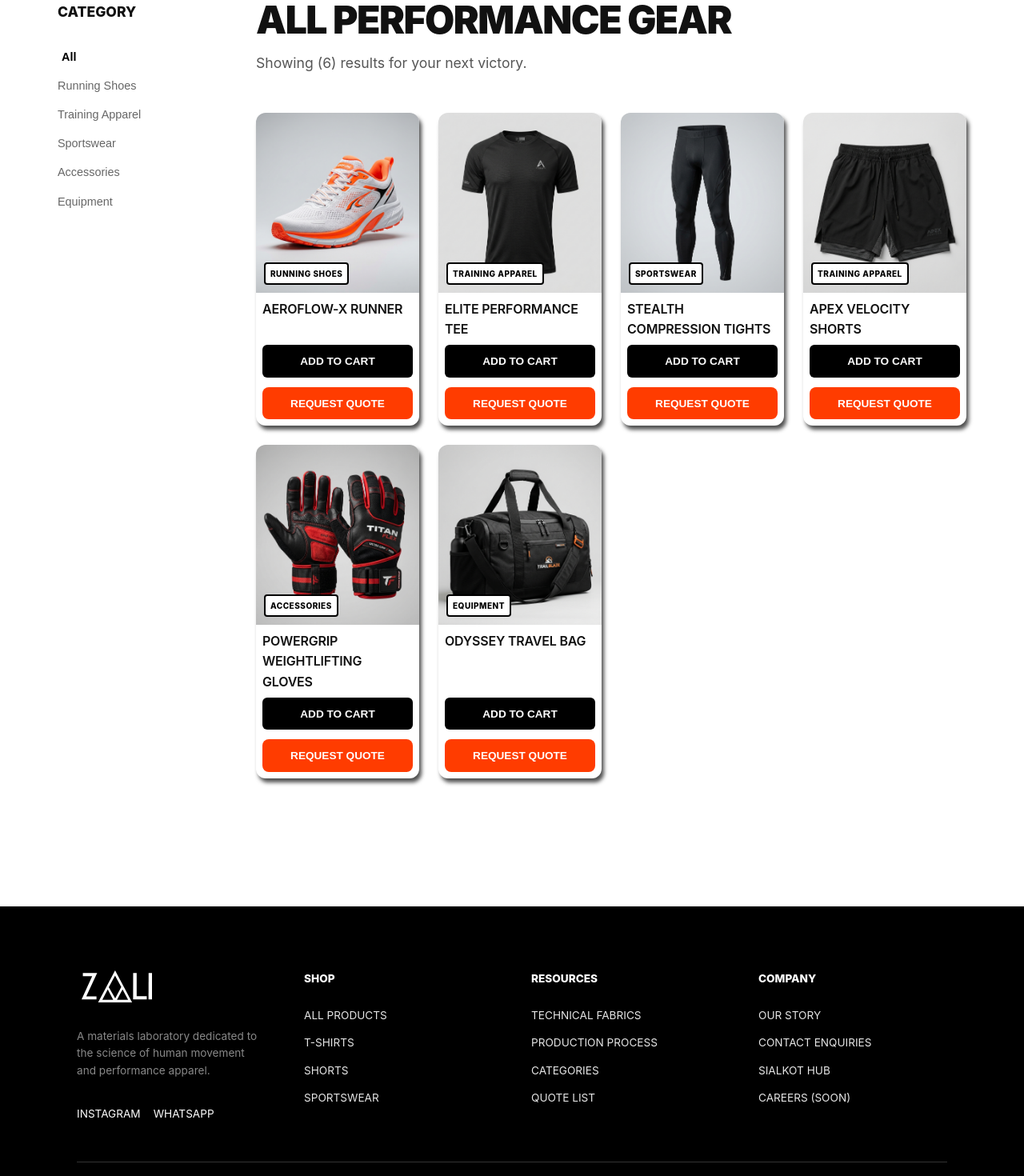
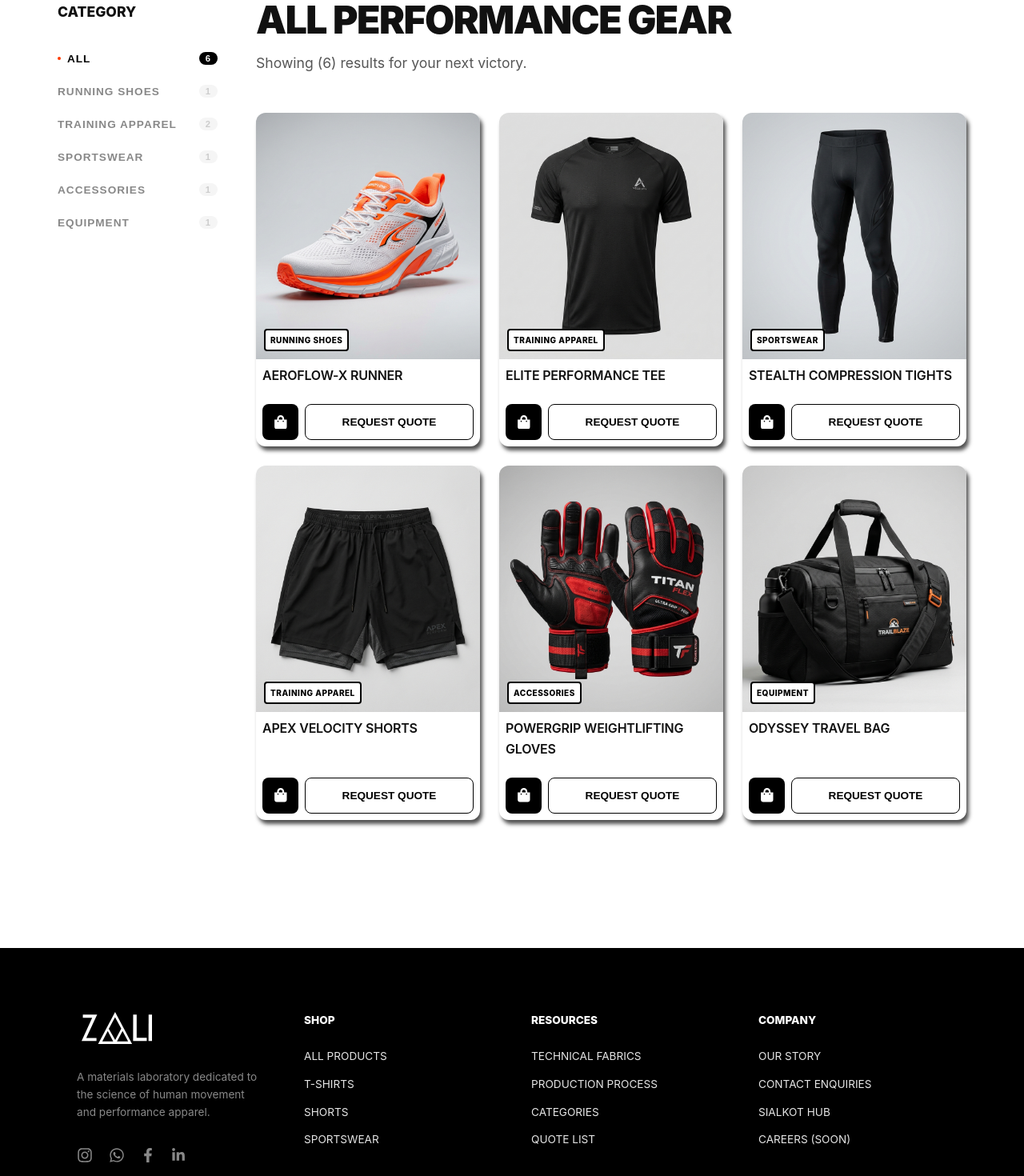
Before and after one commit to SamraanAhmed/zaliindustry, a Next.js app: page /products in a window 1280 px wide. Shown: the part 180-1650 px from the top of the page at 80% size. Built offline with nearby package versions, Linux system fonts and the light colour scheme.

Commit message:
feat: add responsive product slider, footer component, and contact page layout with associated styles

```diff
--- a/components/Footer.js
+++ b/components/Footer.js
@@ -1,5 +1,6 @@
 import Image from 'next/image';
 import Link from 'next/link';
+import { FaInstagram, FaWhatsapp, FaFacebookF, FaLinkedinIn } from 'react-icons/fa';
 
 const Footer = () => {
     return (
@@ -17,10 +18,19 @@ const Footer = () => {
           <p style={{ fontSize: '0.85rem', color: '#888', marginBottom: '2rem', maxWidth: '280px' }}>
             A materials laboratory dedicated to the science of human movement and performance apparel.
           </p>
-          <div style={{ display: 'flex', gap: '1rem' }}>
-             {/* Social items would go here but I'll skip icons for time if needed, using text */}
-             <a href="#" style={{ color: '#fff', fontSize: '0.85rem', textDecoration: 'none' }}>INSTAGRAM</a>
-             <a href="#" style={{ color: '#fff', fontSize: '0.85rem', textDecoration: 'none' }}>WHATSAPP</a>
+          <div className="footer-socials" style={{ display: 'flex', gap: '1.25rem' }}>
+             <a href="#" className="social-icon-link" aria-label="Instagram">
+               <FaInstagram size={20} />
+             </a>
+             <a href="#" className="social-icon-link" aria-label="WhatsApp">
+               <FaWhatsapp size={20} />
+             </a>
+             <a href="#" className="social-icon-link" aria-label="Facebook">
+               <FaFacebookF size={18} />
+             </a>
+             <a href="#" className="social-icon-link" aria-label="LinkedIn">
+               <FaLinkedinIn size={18} />
+             </a>
           </div>
         </div>
 
--- a/components/HeroProductSlider.js
+++ b/components/HeroProductSlider.js
@@ -46,7 +46,7 @@ const PANELS = [
 
 /* ─── Desktop: Expandable Accordion ─────────────────────── */
 function DesktopAccordion() {
-  const [activeIndex, setActiveIndex] = useState(0);
+  const [activeIndex, setActiveIndex] = useState(2);
 
   return (
     <div className="expand-panels-root">
@@ -62,7 +62,6 @@ function DesktopAccordion() {
             <img src={panel.image} alt={panel.name} className="expand-panel__img" />
             <div className="expand-panel__overlay" />
           </div>
-          <span className="expand-panel__num">{panel.label}</span>
           <div className="expand-panel__content">
             <span className="expand-panel__tag">{panel.tag}</span>
             <h3 className="expand-panel__name">{panel.name}</h3>
--- a/components/ProductCard.js
+++ b/components/ProductCard.js
@@ -1,6 +1,7 @@
 import Link from 'next/link';
 import { useState } from 'react';
 import { useQuote } from '../context/QuoteContext';
+import { FaShoppingBag } from 'react-icons/fa';
 import ProductQuoteModal from './ProductQuoteModal';
 
 const ProductCard = ({ product }) => {
@@ -31,28 +32,45 @@ const ProductCard = ({ product }) => {
         </Link>
         <div className="product-info">
           <h3 className="product-title">{product.name}</h3>
-          <div className="product-actions" style={{ display: 'flex', flexDirection: 'column', gap: '0.75rem', width: '100%' }}>
+          <div className="product-actions" style={{ display: 'flex', flexDirection: 'row', gap: '0.5rem', width: '100%', marginTop: 'auto', paddingTop: '1rem' }}>
             <button
               className={`add-btn ${isAdded ? 'added' : ''}`}
               onClick={handleAdd}
-              style={{ padding: '0.8rem', fontSize: '0.85rem' }}
+              style={{
+                flex: '0 0 auto',
+                width: '45px',
+                height: '45px',
+                display: 'flex',
+                alignItems: 'center',
+                justifyContent: 'center',
+                padding: '0',
+                borderRadius: '8px',
+                background: isAdded ? '#444' : '#000',
+                color: '#fff',
+                fontSize: '1.1rem'
+              }}
+              title={isAdded ? 'Added to Cart' : 'Add to Cart'}
             >
-              {isAdded ? 'Already in Cart' : 'Add to Cart'}
+              <FaShoppingBag />
             </button>
             <button
               className="request-quote-btn"
               onClick={handleOpenQuote}
               style={{
-                width: '100%',
-                padding: '0.8rem',
+                flex: '1',
+                height: '45px',
+                padding: '0 1rem',
                 borderRadius: '8px',
-                background: '#ff3c00',
-                color: '#fff',
-                fontWeight: '900',
-                border: 'none',
+                background: '#fff',
+                color: '#000',
+                fontWeight: '800',
+                border: '1px solid #000',
                 cursor: 'pointer',
                 fontSize: '0.85rem',
-                textTransform: 'uppercase'
+                textTransform: 'uppercase',
+                display: 'flex',
+                alignItems: 'center',
+                justifyContent: 'center'
               }}
             >
               Request Quote
--- a/pages/products.js
+++ b/pages/products.js
@@ -9,8 +9,12 @@ const ProductsPage = () => {
   const [selectedCategory, setSelectedCategory] = useState('All');
   const [filteredProducts, setFilteredProducts] = useState(products);
 
-  // Get unique categories
+  // Get unique categories and counts
   const categories = ['All', ...new Set(products.map(p => p.category))];
+  const categoryCounts = categories.reduce((acc, cat) => {
+    acc[cat] = cat === 'All' ? products.length : products.filter(p => p.category === cat).length;
+    return acc;
+  }, {});
 
   useEffect(() => {
     if (selectedCategory === 'All') {
@@ -40,7 +44,8 @@ const ProductsPage = () => {
                   className={`filter-btn ${selectedCategory === cat ? 'active' : ''}`}
                   onClick={() => setSelectedCategory(cat)}
                 >
-                  {cat}
+                  <span className="filter-label">{cat}</span>
+                  <span className="filter-count">{categoryCounts[cat]}</span>
                 </button>
               </li>
             ))}
--- a/styles/contact.css
+++ b/styles/contact.css
@@ -1,5 +1,4 @@
 .contact-page {
-  padding-top: 10rem;
   padding-bottom: 8rem;
   background: #fff;
 }
@@ -56,14 +55,13 @@
 .c-icon-circle {
   width: 60px;
   height: 60px;
-  background: #000;
-  color: #fff;
   border-radius: 50%;
   display: flex;
   align-items: center;
   justify-content: center;
   font-size: 1.5rem;
   margin-bottom: 0.5rem;
+  transition: all 0.3s;
 }
 
 .contact-card-box h3 {
@@ -141,7 +139,25 @@
 
 @media (max-width: 1024px) {
   .contact-grid-main {
-    grid-template-columns: 1fr;
+    grid-template-columns: repeat(3, 1fr);
+    gap: 0.75rem;
+    margin-bottom: 4rem;
+  }
+  .contact-card-box {
+    padding: 1.5rem 0.5rem;
+    gap: 1rem;
+  }
+  .c-icon-circle {
+    width: 60px;
+    height: 60px;
+    font-size: 1.5rem;
+  }
+  .contact-card-box h3 {
+    font-size: 0.8rem;
+    letter-spacing: 0;
+  }
+  .contact-card-box p {
+    display: none;
   }
   .factory-location-section {
     grid-template-columns: 1fr;
--- a/styles/footer.css
+++ b/styles/footer.css
@@ -28,6 +28,19 @@
 
 .footer-col ul li:hover {
   color: var(--secondary-color);
+}
+
+.social-icon-link {
+  color: #888;
+  transition: all 0.3s ease;
+  display: flex;
+  align-items: center;
+  justify-content: center;
+}
+
+.social-icon-link:hover {
+  color: #fff;
+  transform: translateY(-3px);
 }
 
 .footer-bottom {
--- a/styles/navbar.css
+++ b/styles/navbar.css
@@ -314,7 +314,7 @@
     height: 85px;
     border-radius: 10px;
     box-shadow:1px 1px 8px 1px rgba(0, 0, 0, 0.2);
-    position: fixed;
+    position: relative;
   }
   .navbar-container{
     align-items: center;
--- a/styles/product.css
+++ b/styles/product.css
@@ -1,6 +1,6 @@
 .hero-section {
   position: relative;
-  top: -65px;
+  top: -35px;
   z-index: 1;
   min-height: calc(100vh - 65px);
   display: flex;
@@ -13,6 +13,7 @@
 
 @media (max-width: 640px) {
   .hero-section {
+    top: -100px;
     height: auto;
     min-height: 100svh;
     padding-bottom: 2rem;
@@ -233,14 +234,14 @@
 
 .product-grid {
   display: grid;
-  grid-template-columns: repeat(auto-fill, minmax(280px, 1fr));
+  grid-template-columns: repeat(3, 1fr);
   gap: 2.5rem;
   padding: 4rem 4rem;
 }
 
 @media (max-width: 640px) {
   .product-grid {
-    grid-template-columns: repeat(2, 1fr) !important;
+    grid-template-columns: 1fr !important;
     gap: 1rem !important;
     padding: 2rem 1rem !important;
   }
@@ -1071,22 +1072,61 @@
 }
 
 .filter-btn {
-  display: block;
+  display: flex;
+  justify-content: space-between;
+  align-items: center;
   width: 100%;
   text-align: left;
-  padding: 0.6rem 0;
+  padding: 0.75rem 0;
   background: none;
-  font-size: 0.9rem;
-  color: #666;
-  font-weight: 500;
-  transition: all 0.2s;
+  font-size: 0.85rem;
+  color: #888;
+  font-weight: 600;
+  text-transform: uppercase;
+  letter-spacing: 1px;
+  transition: all 0.3s cubic-bezier(0.16, 1, 0.3, 1);
+  border: none;
   border-bottom: 1px solid transparent;
+  cursor: pointer;
+  position: relative;
 }
 
-.filter-btn:hover, .filter-btn.active {
+.filter-count {
+  font-size: 0.7rem;
+  font-weight: 700;
+  color: #ccc;
+  background: #f5f5f5;
+  padding: 2px 8px;
+  border-radius: 10px;
+  transition: all 0.3s;
+}
+
+.filter-btn:hover {
   color: #000;
-  font-weight: 700;
-  padding-left: 5px;
+  padding-left: 8px;
+}
+
+.filter-btn.active {
+  color: #000;
+  font-weight: 800;
+  padding-left: 12px;
+}
+
+.filter-btn.active::before {
+  content: '';
+  position: absolute;
+  left: 0;
+  top: 50%;
+  transform: translateY(-50%);
+  width: 4px;
+  height: 4px;
+  background-color: #ff3c00;
+  border-radius: 50%;
+}
+
+.filter-btn.active .filter-count {
+  background: #000;
+  color: #fff;
 }
 
 .shop-main-content {
@@ -1113,14 +1153,14 @@
 
 .shop-grid {
   display: grid;
-  grid-template-columns: repeat(5, 1fr) !important;
+  grid-template-columns: repeat(3, 1fr) !important;
   gap: 1.5rem;
   padding: 0 !important;
 }
 
 @media (max-width: 1400px) {
   .shop-grid {
-    grid-template-columns: repeat(4, 1fr) !important;
+    grid-template-columns: repeat(3, 1fr) !important;
   }
 }
 
@@ -1146,13 +1186,24 @@
   }
   .filter-btn {
     border: 1px solid #eee;
-    padding: 0.5rem 1.2rem;
-    border-radius: 20px;
+    padding: 0.6rem 1rem;
+    border-radius: 100px;
+    width: auto;
+    font-size: 0.75rem;
+    gap: 0.5rem;
+    background: #fff;
   }
   .filter-btn.active {
     background: #000;
     color: #fff;
     border-color: #000;
+  }
+  .filter-btn.active::before {
+    display: none;
+  }
+  .filter-btn.active .filter-count {
+    background: rgba(255,255,255,0.2);
+    color: #fff;
   }
 }
 
@@ -1162,7 +1213,7 @@
   }
 }
 
-@media (max-width: 480px) {
+@media (max-width: 640px) {
   .shop-grid {
     grid-template-columns: 1fr !important;
   }
```
Also changed, not shown: pages/contact.js (+5 -5 lines).
